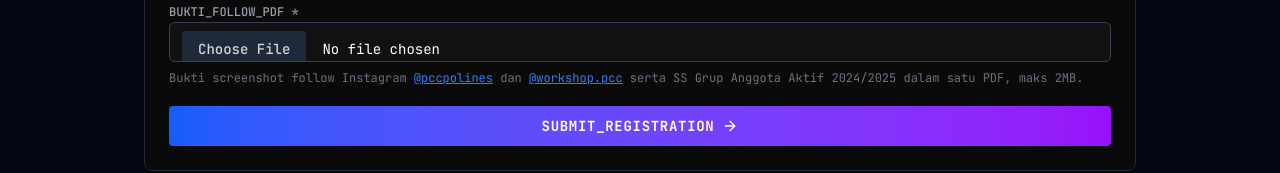
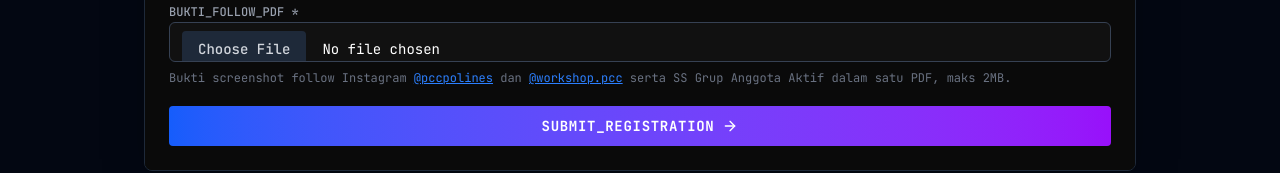
Before and after one commit to Wrseno/workshop-pcc, a Next.js app: page /register in a window 1280 px wide. Shown: the part 727-900 px from the top of the page. Built offline with nearby package versions, Linux system fonts and the light colour scheme; no server answers; the database is empty.

Commit message:
feat: change register requirement text

```diff
--- a/components/register/RegisterFormClient.tsx
+++ b/components/register/RegisterFormClient.tsx
@@ -661,7 +661,7 @@ export default function RegisterFormClient({
                   >
                     @workshop.pcc
                   </Link>{" "}
-                  serta SS Grup Anggota Aktif 2024/2025 dalam satu PDF, maks 2MB.
+                  serta SS Grup Anggota Aktif dalam satu PDF, maks 2MB.
                 </p>
               </div>
 
```
